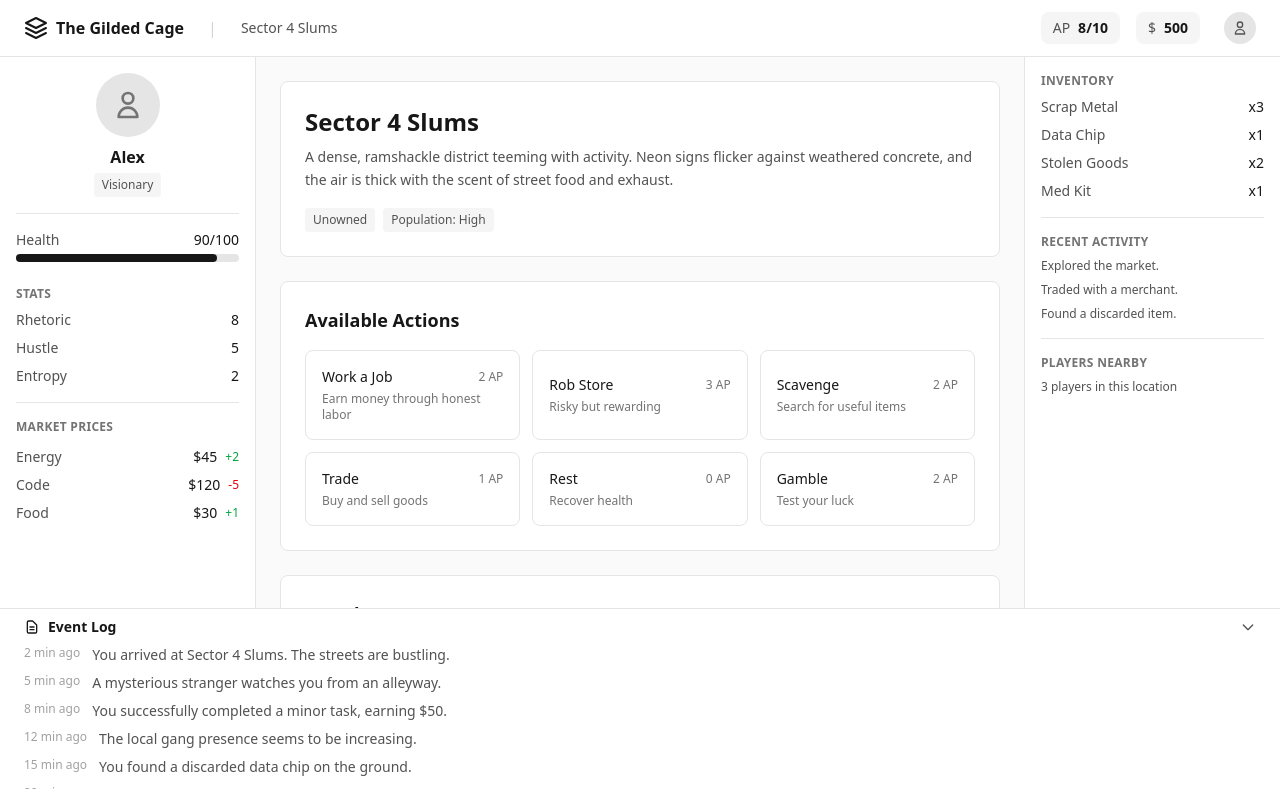
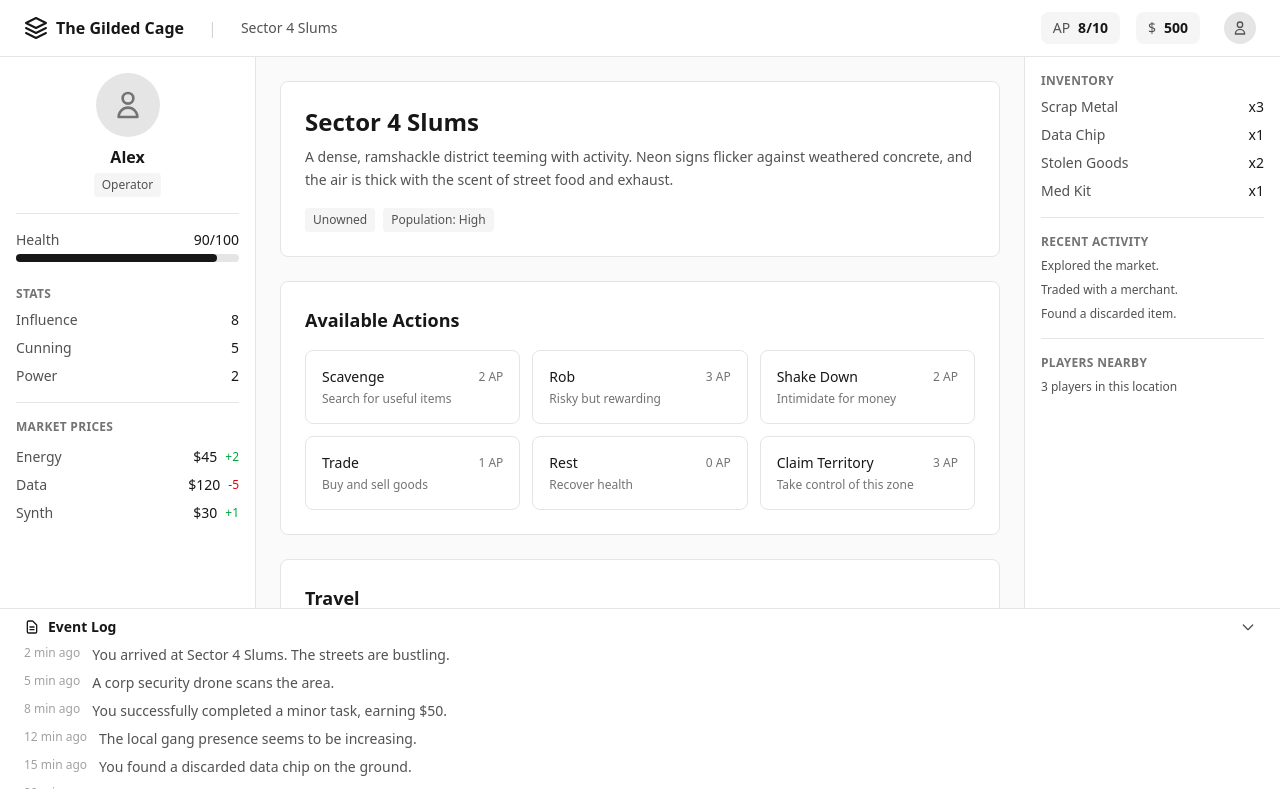
Before and after one commit to tomiwa-a/gilded-cage, a React (Vite) app: page /game in a window 1280 px wide. Built offline with nearby package versions, Linux system fonts and the light colour scheme.

Commit message:
revamped character creation + gamepage

```diff
--- a/src/data/mocks.ts
+++ b/src/data/mocks.ts
@@ -1,21 +1,22 @@
 export const mockPlayer = {
   name: "Alex",
-  archetype: "Visionary",
+  archetype: "Operator",
   health: 90,
   maxHealth: 100,
   ap: 8,
   maxAp: 10,
   money: 500,
   stats: {
-    rhetoric: 8,
-    hustle: 5,
-    entropy: 2,
+    influence: 8,
+    cunning: 5,
+    power: 2,
   },
 };
 
 export const mockLocation = {
   name: "Sector 4 Slums",
   description: "A dense, ramshackle district teeming with activity. Neon signs flicker against weathered concrete, and the air is thick with the scent of street food and exhaust.",
+  type: "dangerous",
   owner: null,
   statusEffects: [],
   connectedLocations: [
@@ -26,12 +27,12 @@ export const mockLocation = {
 };
 
 export const mockActions = [
-  { id: 1, name: "Work a Job", cost: 2, description: "Earn money through honest labor" },
-  { id: 2, name: "Rob Store", cost: 3, description: "Risky but rewarding" },
-  { id: 3, name: "Scavenge", cost: 2, description: "Search for useful items" },
-  { id: 4, name: "Trade", cost: 1, description: "Buy and sell goods" },
-  { id: 5, name: "Rest", cost: 0, description: "Recover health" },
-  { id: 6, name: "Gamble", cost: 2, description: "Test your luck" },
+  { id: 1, name: "Scavenge", cost: 2, description: "Search for useful items", stat: "cunning" },
+  { id: 2, name: "Rob", cost: 3, description: "Risky but rewarding", stat: "cunning" },
+  { id: 3, name: "Shake Down", cost: 2, description: "Intimidate for money", stat: "power" },
+  { id: 4, name: "Trade", cost: 1, description: "Buy and sell goods", stat: "cunning" },
+  { id: 5, name: "Rest", cost: 0, description: "Recover health", stat: null },
+  { id: 6, name: "Claim Territory", cost: 3, description: "Take control of this zone", stat: "power" },
 ];
 
 export const mockInventory = [
@@ -43,7 +44,7 @@ export const mockInventory = [
 
 export const mockEventLog = [
   { id: 1, text: "You arrived at Sector 4 Slums. The streets are bustling.", time: "2 min ago" },
-  { id: 2, text: "A mysterious stranger watches you from an alleyway.", time: "5 min ago" },
+  { id: 2, text: "A corp security drone scans the area.", time: "5 min ago" },
   { id: 3, text: "You successfully completed a minor task, earning $50.", time: "8 min ago" },
   { id: 4, text: "The local gang presence seems to be increasing.", time: "12 min ago" },
   { id: 5, text: "You found a discarded data chip on the ground.", time: "15 min ago" },
@@ -52,45 +53,57 @@ export const mockEventLog = [
 
 export const mockMarketPrices = [
   { resource: "Energy", price: 45, change: +2 },
-  { resource: "Code", price: 120, change: -5 },
-  { resource: "Food", price: 30, change: +1 },
+  { resource: "Data", price: 120, change: -5 },
+  { resource: "Synth", price: 30, change: +1 },
 ];
 
 export const archetypes = [
   {
-    id: 'visionary',
-    name: 'Visionary',
-    description: 'Masters of persuasion and foresight. You see opportunities where others see obstacles.',
-    bonus: { rhetoric: 3, hustle: 1, entropy: 1 },
-    playstyle: 'Diplomacy & Manipulation',
+    id: 'operator',
+    name: 'Operator',
+    tagline: '"The system works for those who know its rules."',
+    description: 'Corporate climbers who manipulate systems. You excel at legitimate business, investments, and corporate jobs.',
+    weakness: 'Vulnerable in lawless zones',
+    bonus: { influence: 3, cunning: 1, power: 1 },
+    playstyle: 'Trade & Contracts',
   },
   {
-    id: 'grifter',
-    name: 'Grifter',
-    description: 'Born survivors who thrive in chaos. Quick hands, quicker thinking.',
-    bonus: { rhetoric: 1, hustle: 3, entropy: 1 },
-    playstyle: 'Stealth & Commerce',
+    id: 'hustler',
+    name: 'Hustler',
+    tagline: '"Every crisis is an opportunity in disguise."',
+    description: 'Street-smart survivors who exploit every angle. You thrive in gambling, black markets, and quick flips.',
+    weakness: 'Poor reputation with corporations',
+    bonus: { influence: 1, cunning: 3, power: 1 },
+    playstyle: 'Scams & Black Market',
   },
   {
-    id: 'brute',
-    name: 'Brute',
-    description: 'When words fail, force prevails. You are the storm others fear.',
-    bonus: { rhetoric: 1, hustle: 1, entropy: 3 },
-    playstyle: 'Combat & Intimidation',
+    id: 'enforcer',
+    name: 'Enforcer',
+    tagline: '"Respect is earned through strength."',
+    description: 'Those who take what they want by force. Territory control, protection rackets, and combat are your tools.',
+    weakness: 'Draws attention from authorities',
+    bonus: { influence: 1, cunning: 1, power: 3 },
+    playstyle: 'Territory & Combat',
   },
 ];
 
 export const difficulties = [
   {
-    id: 'normal',
-    name: 'Normal',
-    description: 'A balanced experience. Death sets you back, but you can recover.',
-    modifiers: ['Standard AP regeneration', 'Normal economy', 'Respawn with 50% resources'],
+    id: 'casual',
+    name: 'Casual',
+    description: 'Learn the ropes at your own pace.',
+    modifiers: ['2x AP regeneration', '$1000 starting cash', 'Respawn with 75% resources'],
   },
   {
-    id: 'hardcore',
-    name: 'Hardcore',
-    description: 'Permadeath. One life, one chance. For those who seek true challenge.',
-    modifiers: ['Slower AP regeneration', 'Scarce resources', 'Permanent death'],
+    id: 'standard',
+    name: 'Standard',
+    description: 'The intended experience. Every choice matters.',
+    modifiers: ['Normal AP regeneration', '$500 starting cash', 'Respawn with 50% resources'],
+  },
+  {
+    id: 'ruthless',
+    name: 'Ruthless',
+    description: 'Permadeath. One life, one chance. Glory or ruin.',
+    modifiers: ['Slow AP regeneration', '$200 starting cash', 'Permanent death'],
   },
 ];
--- a/src/pages/CharacterCreation.tsx
+++ b/src/pages/CharacterCreation.tsx
@@ -8,7 +8,7 @@ type Step = 1 | 2 | 3 | 4;
 interface CharacterDraft {
   name: string;
   archetype: string | null;
-  stats: { rhetoric: number; hustle: number; entropy: number };
+  stats: { influence: number; cunning: number; power: number };
   difficulty: string | null;
 }
 
@@ -18,29 +18,29 @@ export default function CharacterCreation() {
   const [character, setCharacter] = useState<CharacterDraft>({
     name: '',
     archetype: null,
-    stats: { rhetoric: 5, hustle: 5, entropy: 5 },
+    stats: { influence: 5, cunning: 5, power: 5 },
     difficulty: null,
   });
 
   const totalPoints = 5;
-  const usedPoints = (character.stats.rhetoric - 5) + (character.stats.hustle - 5) + (character.stats.entropy - 5);
+  const usedPoints = (character.stats.influence - 5) + (character.stats.cunning - 5) + (character.stats.power - 5);
   const remainingPoints = totalPoints - usedPoints;
 
   const getArchetypeBonus = () => {
     const arch = archetypes.find(a => a.id === character.archetype);
-    return arch?.bonus || { rhetoric: 0, hustle: 0, entropy: 0 };
+    return arch?.bonus || { influence: 0, cunning: 0, power: 0 };
   };
 
   const getFinalStats = () => {
     const bonus = getArchetypeBonus();
     return {
-      rhetoric: character.stats.rhetoric + bonus.rhetoric,
-      hustle: character.stats.hustle + bonus.hustle,
-      entropy: character.stats.entropy + bonus.entropy,
+      influence: character.stats.influence + bonus.influence,
+      cunning: character.stats.cunning + bonus.cunning,
+      power: character.stats.power + bonus.power,
     };
   };
 
-  const adjustStat = (stat: 'rhetoric' | 'hustle' | 'entropy', delta: number) => {
+  const adjustStat = (stat: 'influence' | 'cunning' | 'power', delta: number) => {
     const newValue = character.stats[stat] + delta;
     if (newValue < 1 || newValue > 10) return;
     if (delta > 0 && remainingPoints <= 0) return;
@@ -78,12 +78,12 @@ export default function CharacterCreation() {
   return (
     <div className="h-screen flex flex-col overflow-hidden bg-neutral-50">
       <nav className="bg-white border-b border-neutral-200 shrink-0">
-        <div className="px-6 py-3 flex items-center justify-between">
+        <div className="px-4 sm:px-6 py-3 flex items-center justify-between">
           <button onClick={() => navigate('/')} className="flex items-center gap-2 hover:opacity-70 transition-opacity">
             <div className="w-6 h-6 text-neutral-900">
               <LogoIcon />
             </div>
-            <span className="font-semibold text-neutral-900">The Gilded Cage</span>
+            <span className="font-semibold text-neutral-900 hidden sm:inline">The Gilded Cage</span>
           </button>
           <div className="flex items-center gap-2">
             {[1, 2, 3, 4].map((s) => (
@@ -98,12 +98,12 @@ export default function CharacterCreation() {
         </div>
       </nav>
 
-      <div className="flex-1 flex items-center justify-center p-8 overflow-y-auto">
-        <div className="w-full max-w-2xl animate-fade-in" key={step}>
+      <div className="flex-1 flex items-center justify-center p-4 sm:p-8 overflow-y-auto">
+        <div className="w-full max-w-4xl animate-fade-in" key={step}>
           {step === 1 && (
             <div className="text-center animate-slide-up">
               <div className="mb-2 text-neutral-500 text-sm uppercase tracking-wider">Step 1 of 4</div>
-              <h1 className="text-3xl font-bold text-neutral-900 mb-2">Name Your Character</h1>
+              <h1 className="text-2xl sm:text-3xl font-bold text-neutral-900 mb-2">Name Your Character</h1>
               <p className="text-neutral-600 mb-8">Choose a name that will echo through the streets of The Cage.</p>
 
               <input
@@ -121,26 +121,29 @@ export default function CharacterCreation() {
             <div className="animate-slide-up">
               <div className="text-center mb-8">
                 <div className="mb-2 text-neutral-500 text-sm uppercase tracking-wider">Step 2 of 4</div>
-                <h1 className="text-3xl font-bold text-neutral-900 mb-2">Choose Your Path</h1>
+                <h1 className="text-2xl sm:text-3xl font-bold text-neutral-900 mb-2">Choose Your Path</h1>
                 <p className="text-neutral-600">Your archetype shapes how you interact with the world.</p>
               </div>
 
-              <div className="grid grid-cols-3 gap-4">
+              <div className="grid grid-cols-1 md:grid-cols-3 gap-4 sm:gap-6">
                 {archetypes.map((arch) => (
                   <button
                     key={arch.id}
                     onClick={() => setCharacter({ ...character, archetype: arch.id })}
-                    className={`card-game p-6 text-left ${
+                    className={`card-game p-6 sm:p-8 text-left ${
                       character.archetype === arch.id ? 'selected animate-pulse-glow' : ''
                     }`}
                   >
-                    <h3 className="text-lg font-bold text-neutral-900 mb-2">{arch.name}</h3>
+                    <h3 className="text-xl font-bold text-neutral-900 mb-1">{arch.name}</h3>
+                    <p className="text-sm text-neutral-500 italic mb-4">{arch.tagline}</p>
                     <p className="text-sm text-neutral-600 mb-4">{arch.description}</p>
-                    <div className="text-xs text-neutral-500 mb-2">{arch.playstyle}</div>
-                    <div className="flex gap-2 text-xs">
-                      <span className="bg-neutral-100 px-2 py-1 rounded">+{arch.bonus.rhetoric} RHE</span>
-                      <span className="bg-neutral-100 px-2 py-1 rounded">+{arch.bonus.hustle} HUS</span>
-                      <span className="bg-neutral-100 px-2 py-1 rounded">+{arch.bonus.entropy} ENT</span>
+                    <div className="text-xs text-neutral-500 mb-4">
+                      <span className="font-medium">Playstyle:</span> {arch.playstyle}
+                    </div>
+                    <div className="flex flex-wrap gap-2 text-xs">
+                      <span className="bg-neutral-100 px-3 py-1.5 rounded-full font-medium">+{arch.bonus.influence} INF</span>
+                      <span className="bg-neutral-100 px-3 py-1.5 rounded-full font-medium">+{arch.bonus.cunning} CUN</span>
+                      <span className="bg-neutral-100 px-3 py-1.5 rounded-full font-medium">+{arch.bonus.power} PWR</span>
                     </div>
                   </button>
                 ))}
@@ -152,7 +155,7 @@ export default function CharacterCreation() {
             <div className="animate-slide-up">
               <div className="text-center mb-8">
                 <div className="mb-2 text-neutral-500 text-sm uppercase tracking-wider">Step 3 of 4</div>
-                <h1 className="text-3xl font-bold text-neutral-900 mb-2">Allocate Your Points</h1>
+                <h1 className="text-2xl sm:text-3xl font-bold text-neutral-900 mb-2">Allocate Your Points</h1>
                 <p className="text-neutral-600">
                   <span className={remainingPoints === 0 ? 'text-green-600 font-medium' : ''}>
                     {remainingPoints} points remaining
@@ -160,14 +163,21 @@ export default function CharacterCreation() {
                 </p>
               </div>
 
-              <div className="card-game p-6 max-w-md mx-auto">
-                {(['rhetoric', 'hustle', 'entropy'] as const).map((stat) => {
+              <div className="card-game p-6 sm:p-8 max-w-lg mx-auto">
+                {(['influence', 'cunning', 'power'] as const).map((stat) => {
                   const bonus = getArchetypeBonus()[stat];
+                  const labels = { influence: 'Influence', cunning: 'Cunning', power: 'Power' };
+                  const descriptions = {
+                    influence: 'Social capital, diplomacy, business',
+                    cunning: 'Street smarts, theft, gambling',
+                    power: 'Strength, intimidation, combat'
+                  };
                   return (
-                    <div key={stat} className="flex items-center justify-between py-3 border-b border-neutral-100 last:border-0">
+                    <div key={stat} className="flex items-center justify-between py-4 border-b border-neutral-100 last:border-0">
                       <div>
-                        <div className="font-medium text-neutral-900 capitalize">{stat}</div>
-                        <div className="text-xs text-neutral-500">
+                        <div className="font-semibold text-neutral-900">{labels[stat]}</div>
+                        <div className="text-xs text-neutral-500">{descriptions[stat]}</div>
+                        <div className="text-xs text-neutral-400 mt-1">
                           Base: {character.stats[stat]} {bonus > 0 && <span className="text-green-600">+{bonus}</span>}
                         </div>
                       </div>
@@ -175,17 +185,17 @@ export default function CharacterCreation() {
                         <button
                           onClick={() => adjustStat(stat, -1)}
                           disabled={character.stats[stat] <= 1}
-                          className="w-8 h-8 rounded-full border border-neutral-200 hover:border-neutral-900 disabled:opacity-30 disabled:hover:border-neutral-200 transition-colors"
+                          className="w-10 h-10 rounded-full border border-neutral-200 hover:border-neutral-900 hover:bg-neutral-50 disabled:opacity-30 disabled:hover:border-neutral-200 disabled:hover:bg-transparent transition-all text-lg"
                         >
                           −
                         </button>
-                        <span className="w-8 text-center font-bold text-lg">
+                        <span className="w-10 text-center font-bold text-xl">
                           {character.stats[stat] + bonus}
                         </span>
                         <button
                           onClick={() => adjustStat(stat, 1)}
                           disabled={character.stats[stat] >= 10 || remainingPoints <= 0}
-                          className="w-8 h-8 rounded-full border border-neutral-200 hover:border-neutral-900 disabled:opacity-30 disabled:hover:border-neutral-200 transition-colors"
+                          className="w-10 h-10 rounded-full border border-neutral-200 hover:border-neutral-900 hover:bg-neutral-50 disabled:opacity-30 disabled:hover:border-neutral-200 disabled:hover:bg-transparent transition-all text-lg"
                         >
                           +
                         </button>
@@ -201,33 +211,33 @@ export default function CharacterCreation() {
             <div className="animate-slide-up">
               <div className="text-center mb-8">
                 <div className="mb-2 text-neutral-500 text-sm uppercase tracking-wider">Step 4 of 4</div>
-                <h1 className="text-3xl font-bold text-neutral-900 mb-2">Choose Your Fate</h1>
+                <h1 className="text-2xl sm:text-3xl font-bold text-neutral-900 mb-2">Choose Your Fate</h1>
                 <p className="text-neutral-600">How ruthless will The Cage be?</p>
               </div>
 
-              <div className="space-y-4 mb-8">
+              <div className="grid grid-cols-1 gap-4 mb-8 max-w-2xl mx-auto">
                 {difficulties.map((diff) => (
                   <button
                     key={diff.id}
                     onClick={() => setCharacter({ ...character, difficulty: diff.id })}
-                    className={`card-game p-6 w-full text-left ${
+                    className={`card-game p-6 sm:p-8 w-full text-left ${
                       character.difficulty === diff.id ? 'selected animate-pulse-glow' : ''
                     }`}
                   >
-                    <h3 className="text-lg font-bold text-neutral-900 mb-1">{diff.name}</h3>
-                    <p className="text-sm text-neutral-600 mb-3">{diff.description}</p>
+                    <h3 className="text-xl font-bold text-neutral-900 mb-1">{diff.name}</h3>
+                    <p className="text-sm text-neutral-600 mb-4">{diff.description}</p>
                     <div className="flex flex-wrap gap-2">
                       {diff.modifiers.map((mod) => (
-                        <span key={mod} className="text-xs bg-neutral-100 px-2 py-1 rounded">{mod}</span>
+                        <span key={mod} className="text-xs bg-neutral-100 px-3 py-1.5 rounded-full">{mod}</span>
                       ))}
                     </div>
                   </button>
                 ))}
               </div>
 
-              <div className="card-game p-6 max-w-md mx-auto">
+              <div className="card-game p-6 sm:p-8 max-w-lg mx-auto">
                 <h4 className="text-sm font-semibold text-neutral-500 uppercase tracking-wider mb-4">Character Summary</h4>
-                <div className="space-y-2 text-sm">
+                <div className="space-y-3 text-sm">
                   <div className="flex justify-between">
                     <span className="text-neutral-600">Name</span>
                     <span className="font-medium text-neutral-900">{character.name}</span>
@@ -236,17 +246,19 @@ export default function CharacterCreation() {
                     <span className="text-neutral-600">Archetype</span>
                     <span className="font-medium text-neutral-900 capitalize">{character.archetype}</span>
                   </div>
-                  <div className="flex justify-between pt-2 border-t border-neutral-100">
-                    <span className="text-neutral-600">Rhetoric</span>
-                    <span className="font-medium text-neutral-900">{getFinalStats().rhetoric}</span>
-                  </div>
-                  <div className="flex justify-between">
-                    <span className="text-neutral-600">Hustle</span>
-                    <span className="font-medium text-neutral-900">{getFinalStats().hustle}</span>
-                  </div>
-                  <div className="flex justify-between">
-                    <span className="text-neutral-600">Entropy</span>
-                    <span className="font-medium text-neutral-900">{getFinalStats().entropy}</span>
+                  <div className="border-t border-neutral-100 pt-3 mt-3 space-y-2">
+                    <div className="flex justify-between">
+                      <span className="text-neutral-600">Influence</span>
+                      <span className="font-medium text-neutral-900">{getFinalStats().influence}</span>
+                    </div>
+                    <div className="flex justify-between">
+                      <span className="text-neutral-600">Cunning</span>
+                      <span className="font-medium text-neutral-900">{getFinalStats().cunning}</span>
+                    </div>
+                    <div className="flex justify-between">
+                      <span className="text-neutral-600">Power</span>
+                      <span className="font-medium text-neutral-900">{getFinalStats().power}</span>
+                    </div>
                   </div>
                 </div>
               </div>
--- a/src/pages/GamePage.tsx
+++ b/src/pages/GamePage.tsx
@@ -10,15 +10,15 @@ export default function GamePage() {
   return (
     <div className="h-screen flex flex-col overflow-hidden">
       <nav className="bg-white border-b border-neutral-200 shrink-0">
-        <div className="px-6 py-3 flex items-center justify-between">
-          <div className="flex items-center gap-6">
+        <div className="px-4 sm:px-6 py-3 flex items-center justify-between">
+          <div className="flex items-center gap-4 sm:gap-6">
             <button onClick={() => navigate('/')} className="flex items-center gap-2 hover:opacity-70 transition-opacity">
               <div className="w-6 h-6 text-neutral-900">
                 <LogoIcon />
               </div>
-              <span className="font-semibold text-neutral-900">The Gilded Cage</span>
+              <span className="font-semibold text-neutral-900 hidden sm:inline">The Gilded Cage</span>
             </button>
-            <span className="text-neutral-300">|</span>
+            <span className="text-neutral-300 hidden sm:inline">|</span>
             <span className="text-neutral-600 text-sm">{mockLocation.name}</span>
           </div>
           <div className="flex items-center gap-6">
@@ -42,7 +42,7 @@ export default function GamePage() {
       </nav>
 
       <div className="flex flex-1 overflow-hidden">
-        <aside className="w-64 bg-white border-r border-neutral-200 p-4 overflow-y-auto">
+        <aside className="hidden md:block w-64 bg-white border-r border-neutral-200 p-4 overflow-y-auto">
           <div className="space-y-4">
             <div className="flex flex-col items-center pb-4 border-b border-neutral-200">
               <div className="w-16 h-16 bg-neutral-200 rounded-full flex items-center justify-center mb-2">
@@ -96,7 +96,7 @@ export default function GamePage() {
           </div>
         </aside>
 
-        <main className="flex-1 p-6 overflow-y-auto bg-neutral-50">
+        <main className="flex-1 p-4 sm:p-6 overflow-y-auto bg-neutral-50">
           <div className="max-w-4xl mx-auto space-y-6">
             <div className="bg-white border border-neutral-200 rounded-lg p-6">
               <h2 className="text-2xl font-bold text-neutral-900 mb-2">{mockLocation.name}</h2>
@@ -111,7 +111,7 @@ export default function GamePage() {
 
             <div className="bg-white border border-neutral-200 rounded-lg p-6">
               <h3 className="text-lg font-semibold text-neutral-900 mb-4">Available Actions</h3>
-              <div className="grid grid-cols-3 gap-3">
+              <div className="grid grid-cols-2 sm:grid-cols-3 gap-3">
                 {mockActions.map((action) => (
                   <button
                     key={action.id}
@@ -129,7 +129,7 @@ export default function GamePage() {
 
             <div className="bg-white border border-neutral-200 rounded-lg p-6">
               <h3 className="text-lg font-semibold text-neutral-900 mb-4">Travel</h3>
-              <div className="flex gap-3">
+              <div className="grid grid-cols-1 sm:grid-cols-3 gap-3">
                 {mockLocation.connectedLocations.map((loc) => (
                   <button
                     key={loc.id}
@@ -144,7 +144,7 @@ export default function GamePage() {
           </div>
         </main>
 
-        <aside className="w-64 bg-white border-l border-neutral-200 p-4 overflow-y-auto">
+        <aside className="hidden lg:block w-64 bg-white border-l border-neutral-200 p-4 overflow-y-auto">
           <div className="space-y-4">
             <div>
               <h4 className="text-xs font-semibold text-neutral-500 uppercase tracking-wide mb-2">Inventory</h4>
```
